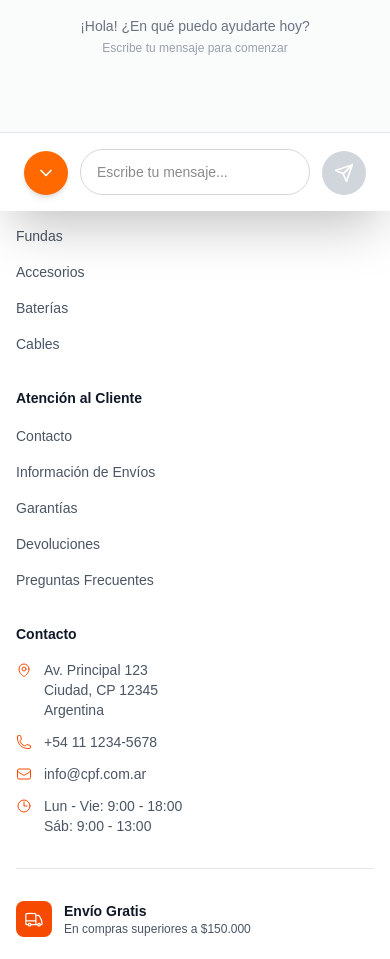
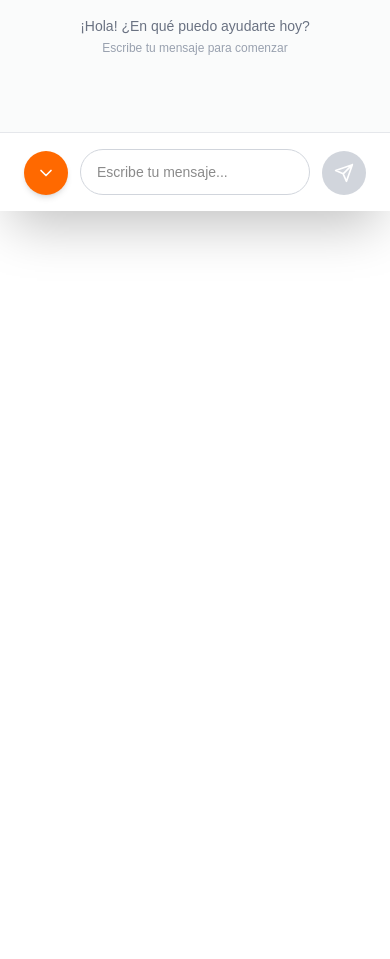
Before and after one commit to JoaquinSabater/EcommerceCPF, a Next.js app: page /public/carrito in a window 390 px wide. Shown: the part 1033-1992 px from the top of the page. After the commit the page ends 1101 px from the top, so only its background shows below. Built offline with nearby package versions, Linux system fonts and the light colour scheme.

Commit message:
Agrego el footer minimalista

```diff
--- a/src/components/footer/Footer.tsx
+++ b/src/components/footer/Footer.tsx
@@ -2,236 +2,75 @@
 
 import Link from 'next/link';
 import Image from 'next/image';
-import {
-  MapPinIcon,
-  PhoneIcon,
-  EnvelopeIcon,
-  ClockIcon,
-  ShieldCheckIcon,
-  TruckIcon,
-  CreditCardIcon
-} from '@heroicons/react/24/outline';
 
 export default function Footer() {
   const currentYear = new Date().getFullYear();
 
   return (
-    <footer className="bg-white border-t border-gray-200">
-      {/* Main Footer Content */}
-      <div className="container mx-auto px-4 lg:px-6 py-12">
-        <div className="grid grid-cols-1 md:grid-cols-2 lg:grid-cols-4 gap-8">
-          {/* Company Info */}
-          <div className="space-y-4">
-            <div className="flex items-center space-x-2">
+    <footer className="bg-white text-black border-t border-gray-200">
+      <div className="container mx-auto px-4 lg:px-6 py-8">
+        <div className="flex flex-col items-center space-y-6">
+
+          {/* Center - Logo */}
+          <div className="flex items-center justify-center">
+            <div className="relative">
               <Image
                 src="/logo_orange_on_transparent.png"
                 width={32}
                 height={32}
                 alt="CPF Logo"
+                className="object-contain"
               />
-              <h3 className="text-xl font-semibold text-gray-900">CPF</h3>
+              <div className="absolute inset-0 w-16 h-16 bg-white rounded-full opacity-20 blur-sm"></div>
             </div>
-            <p className="text-gray-600 leading-relaxed text-sm">
-              Tu tienda de confianza para accesorios y protección de dispositivos móviles.
-              Calidad garantizada y el mejor servicio.
-            </p>
-            <div className="flex space-x-4">
-              {/* Facebook */}
-              <a href="#" className="text-gray-400 hover:text-blue-600 transition-colors">
+          </div>
+
+          {/* Copyright below logo */}
+          <div className="text-sm text-gray-600">
+            © {currentYear} <span className="text-black font-semibold">CPF</span>
+          </div>
+
+          {/* Social Icons */}
+          <div className="flex items-center space-x-6">
+            <a
+              href="#"
+              className="text-gray-600 hover:text-black transition-colors"
+              aria-label="Facebook"
+            >
               <svg className="w-5 h-5" fill="currentColor" viewBox="0 0 24 24">
                 <path d="M24 12.073c0-6.627-5.373-12-12-12s-12 5.373-12 12c0 5.99 4.388 10.954 10.125 11.854v-8.385H7.078v-3.47h3.047V9.43c0-3.007 1.792-4.669 4.533-4.669 1.312 0 2.686.235 2.686.235v2.953H15.83c-1.491 0-1.956.925-1.956 1.874v2.25h3.328l-.532 3.47h-2.796v8.385C19.612 23.027 24 18.062 24 12.073z"/>
               </svg>
             </a>
 
-              {/* Instagram */}
-              <a href="#" className="text-gray-400 hover:text-pink-600 transition-colors">
+            <a
+              href="#"
+              className="text-gray-600 hover:text-black transition-colors"
+              aria-label="Instagram"
+            >
               <svg className="w-5 h-5" fill="currentColor" viewBox="0 0 24 24">
                 <path d="M12 2.163c3.204 0 3.584.012 4.85.07 3.252.148 4.771 1.691 4.919 4.919.058 1.265.069 1.645.069 4.849 0 3.205-.012 3.584-.069 4.849-.149 3.225-1.664 4.771-4.919 4.919-1.266.058-1.644.07-4.85.07-3.204 0-3.584-.012-4.849-.07-3.26-.149-4.771-1.699-4.919-4.92-.058-1.265-.07-1.644-.07-4.849 0-3.204.013-3.583.07-4.849.149-3.227 1.664-4.771 4.919-4.919 1.266-.057 1.645-.069 4.849-.069zm0-2.163c-3.259 0-3.667.014-4.947.072-4.358.2-6.78 2.618-6.98 6.98-.059 1.281-.073 1.689-.073 4.948 0 3.259.014 3.668.072 4.948.2 4.358 2.618 6.78 6.98 6.98 1.281.058 1.689.072 4.948.072 3.259 0 3.668-.014 4.948-.072 4.354-.2 6.782-2.618 6.979-6.98.059-1.28.073-1.689.073-4.948 0-3.259-.014-3.667-.072-4.947-.196-4.354-2.617-6.78-6.979-6.98-1.281-.059-1.69-.073-4.949-.073zm0 5.838c-3.403 0-6.162 2.759-6.162 6.162s2.759 6.163 6.162 6.163 6.162-2.759 6.162-6.163c0-3.403-2.759-6.162-6.162-6.162zm0 10.162c-2.209 0-4-1.79-4-4 0-2.209 1.791-4 4-4s4 1.791 4 4c0 2.21-1.791 4-4 4zm6.406-11.845c-.796 0-1.441.645-1.441 1.44s.645 1.44 1.441 1.44c.795 0 1.439-.645 1.439-1.44s-.644-1.44-1.439-1.44z"/>
               </svg>
             </a>
 
-              {/* Pinterest */}
-              <a href="#" className="text-gray-400 hover:text-red-600 transition-colors">
-                <svg className="w-5 h-5" fill="currentColor" viewBox="0 0 24 24">
-                  <path d="M12.017 0C5.396 0 .029 5.367.029 11.987c0 5.079 3.158 9.417 7.618 11.174-.105-.949-.199-2.403.041-3.439.219-.937 1.406-5.957 1.406-5.957s-.359-.72-.359-1.781c0-1.663.967-2.911 2.168-2.911 1.024 0 1.518.769 1.518 1.688 0 1.029-.653 2.567-.992 3.992-.285 1.193.6 2.165 1.775 2.165 2.128 0 3.768-2.245 3.768-5.487 0-2.861-2.063-4.869-5.008-4.869-3.41 0-5.409 2.562-5.409 5.199 0 1.033.394 2.143.889 2.741.099.12.112.225.085.345-.09.375-.293 1.199-.334 1.363-.053.225-.172.271-.402.165-1.495-.69-2.433-2.878-2.433-4.646 0-3.776 2.748-7.252 7.92-7.252 4.158 0 7.392 2.967 7.392 6.923 0 4.135-2.607 7.462-6.233 7.462-1.214 0-2.357-.629-2.75-1.378l-.748 2.853c-.271 1.043-1.002 2.35-1.492 3.146C9.57 23.812 10.763 24.009 12.017 24c6.624 0 11.99-5.367 11.99-11.987C24.007 5.367 18.641.001 12.017.001z"/>
-                </svg>
-              </a>
-
-              {/* TikTok */}
-              <a href="#" className="text-gray-400 hover:text-black transition-colors">
+            <a
+              href="#"
+              className="text-gray-600 hover:text-black transition-colors"
+              aria-label="TikTok"
+            >
               <svg className="w-5 h-5" fill="currentColor" viewBox="0 0 24 24">
                 <path d="M12.525.02c1.31-.02 2.61-.01 3.91-.02.08 1.53.63 3.09 1.75 4.17 1.12 1.11 2.7 1.62 4.24 1.79v4.03c-1.44-.05-2.89-.35-4.2-.97-.57-.26-1.1-.59-1.62-.93-.01 2.92.01 5.84-.02 8.75-.08 1.4-.54 2.79-1.35 3.94-1.31 1.92-3.58 3.17-5.91 3.21-1.43.08-2.86-.31-4.08-1.03-2.02-1.19-3.44-3.37-3.65-5.71-.02-.5-.03-1-.01-1.49.18-1.9 1.12-3.72 2.58-4.96 1.66-1.44 3.98-2.13 6.15-1.72.02 1.48-.04 2.96-.04 4.44-.99-.32-2.15-.23-3.02.37-.63.41-1.11 1.04-1.36 1.75-.21.51-.15 1.07-.14 1.61.24 1.64 1.82 3.02 3.5 2.87 1.12-.01 2.19-.66 2.77-1.61.19-.33.4-.67.41-1.06.1-1.79.06-3.57.07-5.36.01-4.03-.01-8.05.02-12.07z"/>
               </svg>
             </a>
-            </div>
-          </div>
 
-          {/* ...existing code... */}
-          {/* Quick Links */}
-          <div className="space-y-4">
-            <h4 className="text-sm font-semibold text-gray-900 mb-4">Enlaces Rápidos</h4>
-            <ul className="space-y-3">
-              <li>
-                <Link href="/public" className="text-sm text-gray-600 hover:text-orange-600 hover:underline underline-offset-4 transition-colors">
-                  Inicio
-                </Link>
-              </li>
-              <li>
-                <Link href="/public/vidrios" className="text-sm text-gray-600 hover:text-orange-600 hover:underline underline-offset-4 transition-colors">
-                  Vidrios Templados
-                </Link>
-              </li>
-              <li>
-                <Link href="/public/fundas" className="text-sm text-gray-600 hover:text-orange-600 hover:underline underline-offset-4 transition-colors">
-                  Fundas
-                </Link>
-              </li>
-              <li>
-                <Link href="/public/accesorios" className="text-sm text-gray-600 hover:text-orange-600 hover:underline underline-offset-4 transition-colors">
-                  Accesorios
-                </Link>
-              </li>
-              <li>
-                <Link href="/public/baterias" className="text-sm text-gray-600 hover:text-orange-600 hover:underline underline-offset-4 transition-colors">
-                  Baterías
-                </Link>
-              </li>
-              <li>
-                <Link href="/public/cables" className="text-sm text-gray-600 hover:text-orange-600 hover:underline underline-offset-4 transition-colors">
-                  Cables
-                </Link>
-              </li>
-            </ul>
-          </div>
-
-          {/* Customer Service */}
-          <div className="space-y-4">
-            <h4 className="text-sm font-semibold text-gray-900 mb-4">Atención al Cliente</h4>
-            <ul className="space-y-3">
-              <li>
-                <Link href="/public/contacto" className="text-sm text-gray-600 hover:text-orange-600 hover:underline underline-offset-4 transition-colors">
-                  Contacto
-                </Link>
-              </li>
-              <li>
-                <Link href="/public/envios" className="text-sm text-gray-600 hover:text-orange-600 hover:underline underline-offset-4 transition-colors">
-                  Información de Envíos
-                </Link>
-              </li>
-              <li>
-                <Link href="/public/garantia" className="text-sm text-gray-600 hover:text-orange-600 hover:underline underline-offset-4 transition-colors">
-                  Garantías
-                </Link>
-              </li>
-              <li>
-                <Link href="/public/devoluciones" className="text-sm text-gray-600 hover:text-orange-600 hover:underline underline-offset-4 transition-colors">
-                  Devoluciones
-                </Link>
-              </li>
-              <li>
-                <Link href="/public/faq" className="text-sm text-gray-600 hover:text-orange-600 hover:underline underline-offset-4 transition-colors">
-                  Preguntas Frecuentes
-                </Link>
-              </li>
-            </ul>
-          </div>
-
-          {/* Contact Info */}
-          <div className="space-y-4">
-            <h4 className="text-sm font-semibold text-gray-900 mb-4">Contacto</h4>
-            <div className="space-y-3">
-              <div className="flex items-start space-x-3">
-                <MapPinIcon className="w-4 h-4 text-orange-600 flex-shrink-0 mt-0.5" />
-                <div>
-                  <p className="text-sm text-gray-600">
-                    Av. Principal 123<br />
-                    Ciudad, CP 12345<br />
-                    Argentina
-                  </p>
-                </div>
-              </div>
-
-              <div className="flex items-center space-x-3">
-                <PhoneIcon className="w-4 h-4 text-orange-600 flex-shrink-0" />
-                <div>
-                  <p className="text-sm text-gray-600">+54 11 1234-5678</p>
-                </div>
-              </div>
-
-              <div className="flex items-center space-x-3">
-                <EnvelopeIcon className="w-4 h-4 text-orange-600 flex-shrink-0" />
-                <div>
-                  <p className="text-sm text-gray-600">info@cpf.com.ar</p>
-                </div>
-              </div>
-
-              <div className="flex items-start space-x-3">
-                <ClockIcon className="w-4 h-4 text-orange-600 flex-shrink-0 mt-0.5" />
-                <div>
-                  <p className="text-sm text-gray-600">
-                    Lun - Vie: 9:00 - 18:00<br />
-                    Sáb: 9:00 - 13:00
-                  </p>
-                </div>
-              </div>
-            </div>
-          </div>
-        </div>
-
-        {/* Features Section */}
-        <div className="border-t border-gray-200 pt-8 mt-8">
-          <div className="grid grid-cols-1 md:grid-cols-3 gap-6">
-            <div className="flex items-center space-x-3">
-              <div className="bg-orange-600 p-2 rounded-lg">
-                <TruckIcon className="w-5 h-5 text-white" />
-              </div>
-              <div>
-                <h5 className="font-semibold text-gray-900 text-sm">Envío Gratis</h5>
-                <p className="text-gray-600 text-xs">En compras superiores a $150.000</p>
-              </div>
-            </div>
-
-            <div className="flex items-center space-x-3">
-              <div className="bg-orange-600 p-2 rounded-lg">
-                <ShieldCheckIcon className="w-5 h-5 text-white" />
-              </div>
-              <div>
-                <h5 className="font-semibold text-gray-900 text-sm">Garantía Extendida</h5>
-                <p className="text-gray-600 text-xs">12 meses en todos los productos</p>
-              </div>
-            </div>
-
-            <div className="flex items-center space-x-3">
-              <div className="bg-orange-600 p-2 rounded-lg">
-                <CreditCardIcon className="w-5 h-5 text-white" />
-              </div>
-              <div>
-                <h5 className="font-semibold text-gray-900 text-sm">Pago Seguro</h5>
-                <p className="text-gray-600 text-xs">Múltiples métodos de pago</p>
-              </div>
-            </div>
-          </div>
-        </div>
-      </div>
-
-      {/* Bottom Bar */}
-      <div className="border-t border-gray-200">
-        <div className="container mx-auto px-4 lg:px-6 py-4">
-          <div className="flex flex-col md:flex-row justify-between items-center space-y-2 md:space-y-0">
-            <div className="text-gray-600 text-xs">
-              © {currentYear} CPF. Todos los derechos reservados.
-            </div>
-            <div className="flex space-x-6 text-xs">
-              <Link href="/public/privacidad" className="text-gray-600 hover:text-orange-600 hover:underline underline-offset-4 transition-colors">
-                Política de Privacidad
-              </Link>
-              <Link href="/public/terminos" className="text-gray-600 hover:text-orange-600 hover:underline underline-offset-4 transition-colors">
-                Términos y Condiciones
-              </Link>
-              <Link href="/public/cookies" className="text-gray-600 hover:text-orange-600 hover:underline underline-offset-4 transition-colors">
-                Política de Cookies
-              </Link>
-            </div>
+            <a
+              href="#"
+              className="text-gray-600 hover:text-black transition-colors"
+              aria-label="Pinterest"
+            >
+              <svg className="w-5 h-5" fill="currentColor" viewBox="0 0 24 24">
+                <path d="M12.017 0C5.396 0 .029 5.367.029 11.987c0 5.079 3.158 9.417 7.618 11.174-.105-.949-.199-2.403.041-3.439.219-.937 1.406-5.957 1.406-5.957s-.359-.72-.359-1.781c0-1.663.967-2.911 2.168-2.911 1.024 0 1.518.769 1.518 1.688 0 1.029-.653 2.567-.992 3.992-.285 1.193.6 2.165 1.775 2.165 2.128 0 3.768-2.245 3.768-5.487 0-2.861-2.063-4.869-5.008-4.869-3.41 0-5.409 2.562-5.409 5.199 0 1.033.394 2.143.889 2.741.1.12.112.225.085.347-.09.375-.293 1.199-.334 1.363-.053.225-.172.271-.402.165-1.495-.69-2.433-2.878-2.433-4.646 0-3.776 2.748-7.252 7.92-7.252 4.158 0 7.392 2.967 7.392 6.923 0 4.135-2.607 7.462-6.233 7.462-1.214 0-2.357-.629-2.746-1.378l-.748 2.853c-.271 1.043-1.002 2.35-1.492 3.146C9.57 23.812 10.763 24.009 12.017 24c6.624 0 11.99-5.367 11.99-12.013C24.007 5.367 18.641.001.012.001z"/>
+              </svg>
+            </a>
           </div>
         </div>
       </div>
```
Lines whose indentation alone changed are shown as unchanged.
